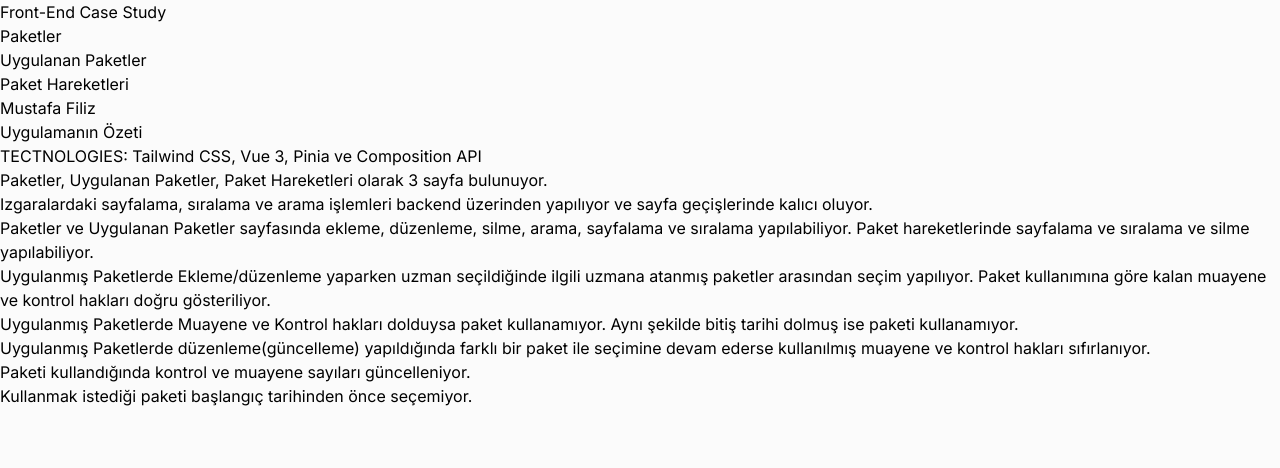
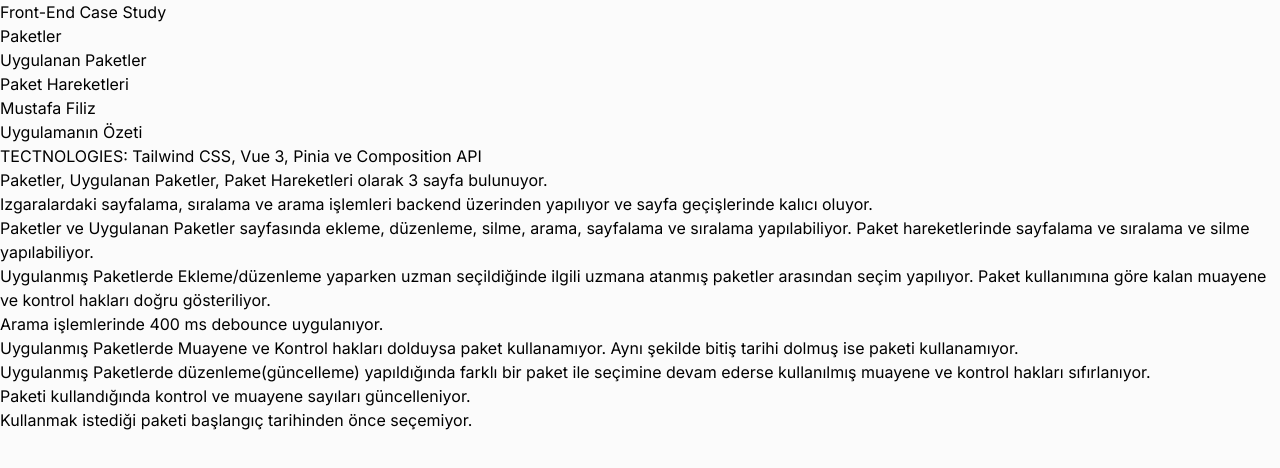
Before and after one commit to mustafafiliz/frontend-case-study, a Vue app: page / in a window 1280 px wide. Shown: the top 468 px of the page. Built offline with nearby package versions, Linux system fonts and the light colour scheme; what v-dropdown-menu would draw is missing.

Commit message:
fix: homeview note

```diff
--- a/src/views/HomeView.vue
+++ b/src/views/HomeView.vue
@@ -29,6 +29,9 @@
         kullanımına göre kalan muayene ve kontrol hakları doğru gösteriliyor.
       </li>
       <li class="text-red-500">
+        Arama işlemlerinde 400 ms debounce uygulanıyor.
+      </li>
+      <li class="text-red-500">
         Uygulanmış Paketlerde Muayene ve Kontrol hakları dolduysa paket
         kullanamıyor. Aynı şekilde bitiş tarihi dolmuş ise paketi kullanamıyor.
       </li>
```
